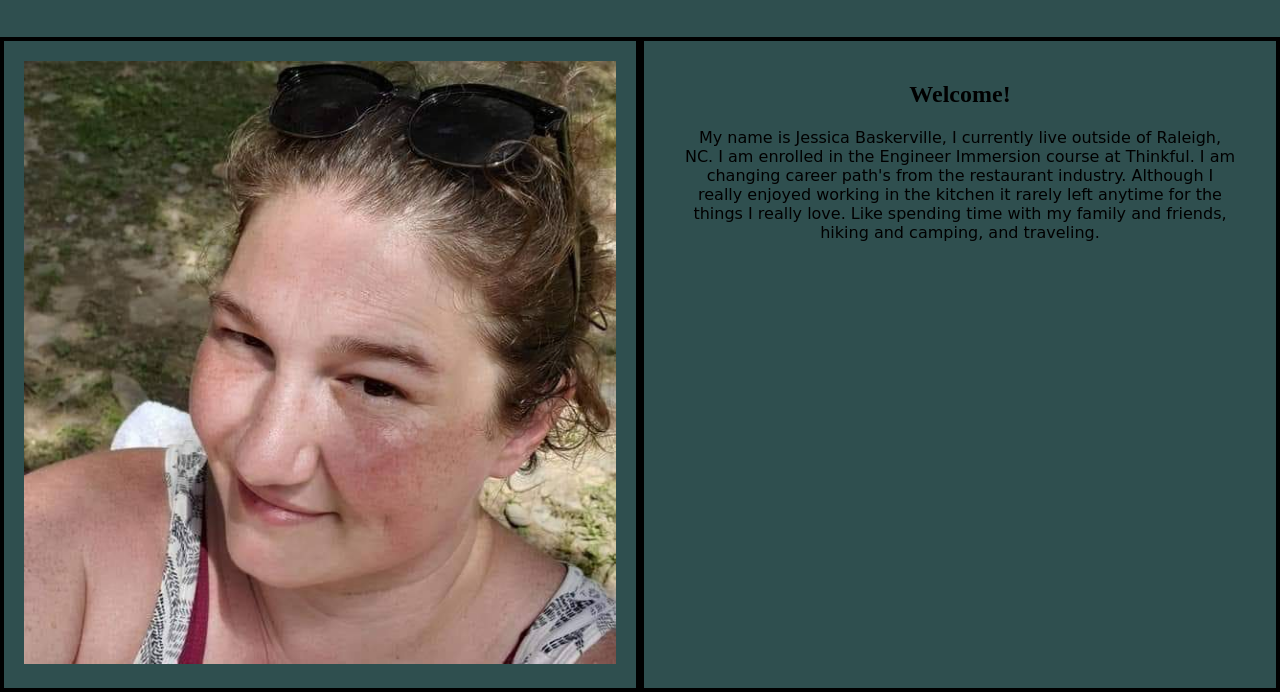
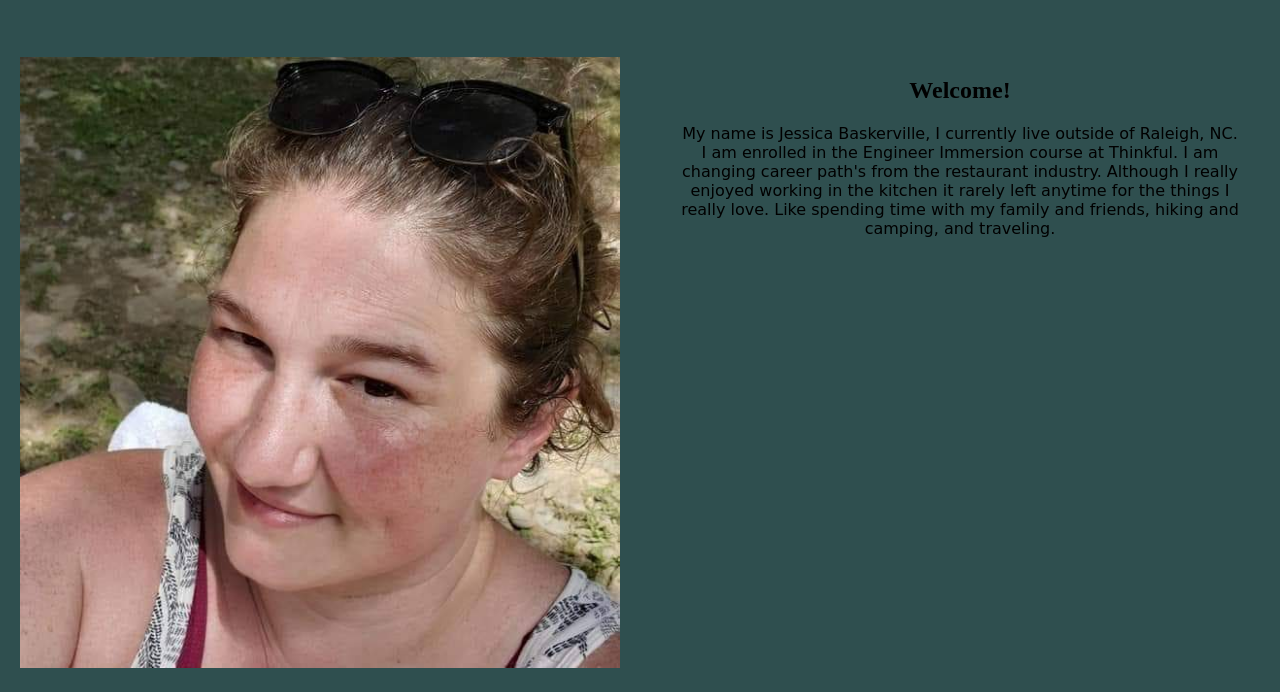
Before and after one commit to sokoki86/portfolio-page, a plain HTML site: page index.html in a window 1280 px wide. Shown: the part 108-800 px from the top of the page. Drawn offline with Linux system fonts and the light colour scheme.

Commit message:
Update style.css

```diff
--- a/style.css
+++ b/style.css
@@ -57,8 +57,6 @@ h3{
 }
 .item{
     flex: 1;
-    border: solid black;
-    border-width: 4px;
     padding: 20px 20px;
     align-items: center;
 }
```
